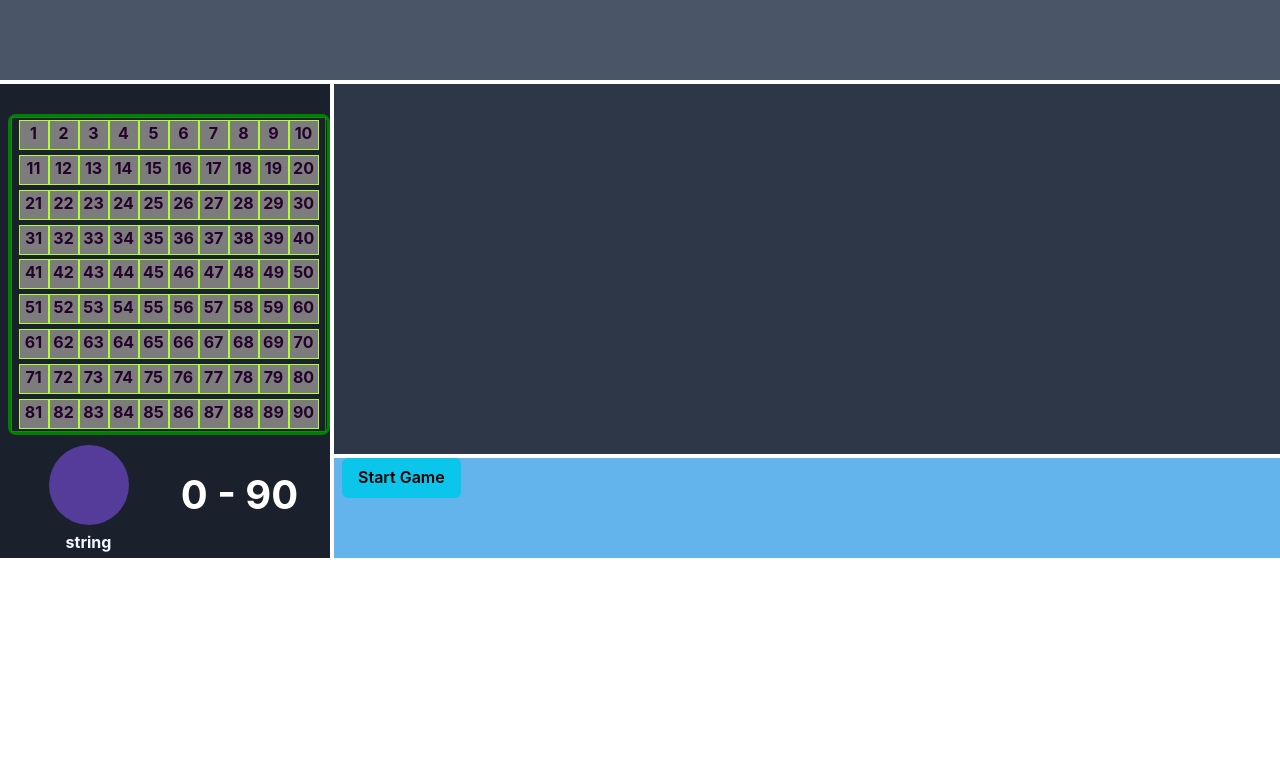
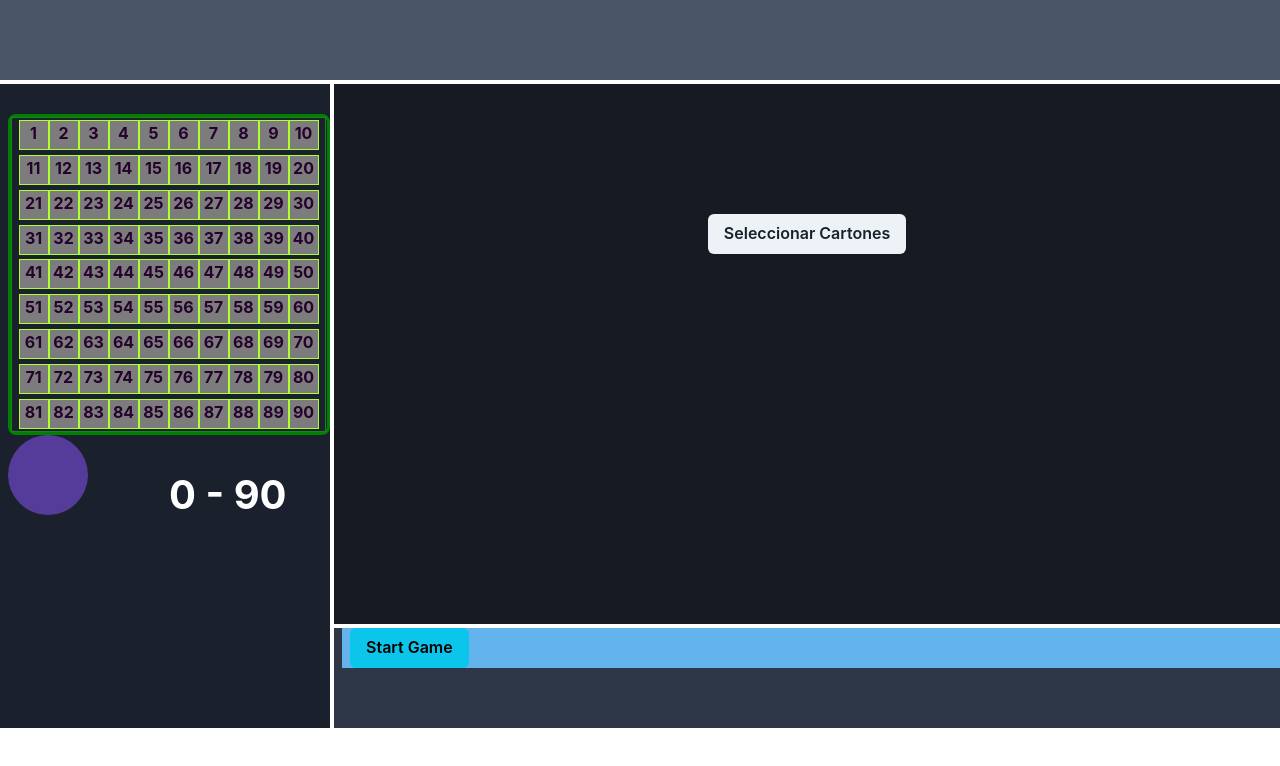
Before and after one commit to ayelentatto/bingo-with-react, a React (Create React App) app in the folder bingo/: page / in a window 1280 px wide. Shown: the top 766 px of the page. Built offline with nearby package versions, Linux system fonts and the light colour scheme.

Commit message:
modal with cardboard

```diff
--- /dev/null
+++ b/bingo/src/components/BingoFooter.jsx
@@ -0,0 +1,15 @@
+// BingoFooter.jsx
+import React from "react";
+import { GridItem, Button } from "@chakra-ui/react";
+
+const BingoFooter = ({ startGame }) => {
+  return (
+    <GridItem pl="2" bg="blue.300" area={"footer"}>
+      <Button colorScheme="cyan" onClick={startGame}>
+        Start Game
+      </Button>
+    </GridItem>
+  );
+};
+
+export default BingoFooter;
--- /dev/null
+++ b/bingo/src/components/BingoGrid.jsx
@@ -0,0 +1,98 @@
+import React, { useState } from "react";
+import { Grid, GridItem, Center, Modal, ModalOverlay, ModalContent, ModalHeader, ModalFooter, ModalBody, ModalCloseButton, Button } from "@chakra-ui/react";
+
+const generarNumsCarton = (disponibles) => {
+  const nums = [];
+  while (nums.length < 15) {
+    const randomNumber = disponibles[Math.floor(Math.random() * disponibles.length)];
+    if (!nums.includes(randomNumber)) {
+      nums.push(randomNumber);
+    }
+  }
+  return nums;
+};
+
+const BingoGrid = ({ cartonesPintados, salientes, onCartonesGenerados, numeroActual, disponibles, cartonesSeleccionados, cambiarClaseCarton }) => {
+  const [isOpen, setIsOpen] = useState(false);
+
+  const generarCartones = () => {
+    onCartonesGenerados(cartonesSeleccionados);
+
+    setIsOpen(false);
+  };
+
+  return (
+    <main>
+      <Center mt={130}>
+        <Button onClick={() => setIsOpen(true)}>Seleccionar Cartones</Button>
+      </Center>
+
+      <Modal isOpen={isOpen} onClose={() => setIsOpen(false)}>
+        <ModalOverlay />
+        <ModalContent>
+          <ModalHeader>Elije tus números!</ModalHeader>
+          <ModalCloseButton />
+          <ModalBody>
+            <Grid templateColumns="repeat(10, 1fr)" gap={6} className="cartones" flexWrap="wrap" display="flex">
+              {cartonesPintados.map((cartonPintado, index1) => (
+                <GridItem
+                  w="160px"
+                  h="100px"
+                  bg={cartonesSeleccionados.includes(cartonPintado) ? "green.500" : "rgb(37, 2, 105)"}
+                  key={index1}
+                  className="carton"
+                  onClick={() => {cambiarClaseCarton()}
+                  }
+                >
+                  {cartonPintado.map((num, index) => (
+                    <p key={index} className={(() => {
+                      if (num === numeroActual || !disponibles.includes(num) || salientes.includes(num)) {
+                        return "truee";
+                      } else {
+                        return "false";
+                      }
+                    })()}>
+                      {num}
+                    </p>
+                  ))}
+                </GridItem>
+              ))}
+            </Grid>
+          </ModalBody>
+
+          <ModalFooter>
+            <Button colorScheme="blue" mr={3} onClick={() => setIsOpen(false)}>
+              Cerrar
+            </Button>
+            <Button variant="ghost" onClick={generarCartones}>
+              Generar Cartones
+            </Button>
+          </ModalFooter>
+        </ModalContent>
+      </Modal>
+
+      <Grid templateColumns="repeat(10, 1fr)" gap={6} className="cartones" flexWrap="wrap" display="flex">
+  {cartonesSeleccionados.map((carton, index) => (
+    <GridItem
+      w="160px"
+      h="100px"
+      bg="grey.500"
+      key={index}
+      className={carton.clase}
+      onClick={() => cambiarClaseCarton(index)}
+    >
+      {carton.map((num, numIndex) => (
+        <p key={numIndex} className={`casilla ${carton.clase}`}>
+          {num.numero}
+        </p>
+      ))}
+    </GridItem>
+  ))}
+</Grid>
+
+    </main>
+  );
+
+};
+
+export default BingoGrid;
--- /dev/null
+++ b/bingo/src/components/BingoHeader.jsx
@@ -0,0 +1,26 @@
+// BingoHeader.jsx
+import React from "react";
+import { Badge, Flex } from "@chakra-ui/react";
+
+const BingoHeader = ({ salientes }) => {
+  return (
+    <header>
+      <Flex flexWrap="wrap">
+        {[...new Set(salientes)].map((num) => (
+          <Badge
+            key={num}
+            borderRadius="full"
+            px="2"
+            mr="2"
+            bg="purple.500"
+            color="white"
+          >
+            {num}
+          </Badge>
+        ))}
+      </Flex>
+    </header>
+  );
+};
+
+export default BingoHeader;
--- /dev/null
+++ b/bingo/src/components/BingoNav.jsx
@@ -0,0 +1,49 @@
+// BingoNav.jsx
+import React from "react";
+import { Box, SimpleGrid, Circle } from "@chakra-ui/react";
+
+const BingoNav = ({
+  tableroN,
+  salientes,
+  numerosTableroPintados,
+  numeroActual,
+  numeroString,
+}) => {
+  return (
+    <nav>
+      <Box mt="30px" borderRadius="lg" border="3px solid green">
+        <div className="allNums">
+          {tableroN.map((num) => (
+            <p
+              key={num}
+              className={
+                salientes.includes(num) || numerosTableroPintados.includes(num)
+                  ? "tablero pintado"
+                  : "tablero"
+              }
+            >
+              {num}
+            </p>
+          ))}
+        </div>
+      </Box>
+      <SimpleGrid columns={2} spacing={0}>
+        <Box bg="gray.800" height="120px">
+          <Circle size="80px" bg="purple.700" color="white">
+            <p className="numeroActual">{numeroActual}</p>
+          </Circle>
+          <Box color="tomato">{numeroString}</Box>
+        </Box>
+        <Box bg="gray.800" height="80px">
+          <Box mt="30px" mr="20px" color="white" size="50px">
+            <p className="countt">
+              {salientes.length} - 90
+            </p>
+          </Box>
+        </Box>
+      </SimpleGrid>
+    </nav>
+  );
+};
+
+export default BingoNav;
--- a/bingo/src/pages/Bingo/Bingo.jsx
+++ b/bingo/src/pages/Bingo/Bingo.jsx
@@ -1,10 +1,12 @@
-
 import React, { useEffect, useState } from "react";
 import "./Bingo.scss";
-import { numbers } from "../../shared/numbers";
+import { numbers, tablero } from "../../shared/numbers";
 import { phrases } from "../../shared/phrases";
-import { Box, Grid, GridItem, Button, ButtonGroup, Center, Square, Circle, Badge, Flex, SimpleGrid } from '@chakra-ui/react';
-
+import BingoGrid from "../../components/BingoGrid";
+import BingoHeader from "../../components/BingoHeader";
+import BingoNav from "../../components/BingoNav";
+import BingoFooter from "../../components/BingoFooter";
+import { Grid, GridItem, Button } from "@chakra-ui/react";
 
 const generarNumsCarton = (disponibles) => {
   const nums = [];
@@ -14,6 +16,7 @@ const generarNumsCarton = (disponibles) => {
       nums.push(randomNumber);
     }
   }
+  nums.sort((a, b) => a - b); // Ordenar los números de menor a mayor
   return nums;
 };
 
@@ -26,33 +29,69 @@ const speakPhrase = (number) => {
 };
 
 const Bingo = () => {
-  const [cartones, setCartones] = useState([]);
   const [cartonesPintados, setCartonesPintados] = useState([]);
-  const [disponibles, setDisponibles] = useState(numbers);
   const [salientes, setSalientes] = useState([]);
   const [numerosTableroPintados, setNumerosTableroPintados] = useState([]);
   const [numeroActual, setNumeroActual] = useState(null);
-  const usedNumbers = new Set([...salientes, numeroActual]);
-  const [count, setCount] = useState(0);
+  const [tableroN, setTablero] = useState(tablero);
 
-  const startGame = () => {
-    const newCartones = [];
-    while (newCartones.length < 10) {
+  const [cartones, setCartones] = useState([]);
+  const [disponibles, setDisponibles] = useState(numbers);
+  const [cartonesSeleccionados, setCartonesSeleccionados] = useState(cartonesPintados);
+
+  const cambiarClaseCarton = (cartonIndex) => {
+    // Lógica para cambiar la clase del cartón seleccionado
+    // Puedes modificar el estado de cartonesSeleccionados aquí
+    if (cartonesSeleccionados.includes(cartonIndex)) {
+      // Si el cartón ya está seleccionado, se elimina de los cartones seleccionados
+      setCartonesSeleccionados(cartonesSeleccionados.filter((carton) => carton !== cartonIndex));
+    } else {
+      // Si el cartón no está seleccionado, se agrega a los cartones seleccionados
+      setCartonesSeleccionados([...cartonesSeleccionados, cartonIndex]);
+    }
+  };
+  const cambiarClaseNumCarton = (cartonIndex) => {
+    // Lógica para cambiar la clase del cartón seleccionado
+    // Puedes modificar el estado de cartonesSeleccionados aquí
+    const cartonesActualizados = cartonesSeleccionados.map((carton, index) => {
+      if (index === cartonIndex) {
+        const numerosActualizados = carton.map((num) => {
+          const isPintado = salientes.includes(num);
+          if (isPintado && !numerosTableroPintados.includes(num)) {
+            // Si el número está pintado en el tablero y no está en la lista de números pintados del cartón
+            return { numero: num, clase: "pintada" };
+          }
+          return { numero: num, clase: "iiiBingoJsx" };
+        });
+        return numerosActualizados;
+      }
+      return carton;
+    });
+
+    setCartonesSeleccionados(cartonesActualizados);
+  };
+
+  const newCartones = [];
+
+  const generarCartones = () => {
+    const disponibles = [...salientes];
+    while (newCartones.length < 6) {
       newCartones.push(generarNumsCarton(disponibles));
     }
-    setCartones(newCartones);
-
+    setCartonesPintados(newCartones.map((carton) => carton.map((num) => num)));
+  };
+  const startGame = () => {
     setInterval(() => {
-      const newAvailableNumbers = disponibles.filter(num => num !== numeroActual);
+      const newAvailableNumbers = disponibles.filter((num) => num !== numeroActual);
       setDisponibles(newAvailableNumbers);
       const randomNumber = newAvailableNumbers[Math.floor(Math.random() * newAvailableNumbers.length)];
+      const randomIndex = newAvailableNumbers.indexOf(randomNumber);
 
       setNumeroActual(randomNumber);
       setSalientes((prevSalientes) => [...prevSalientes, randomNumber]);
       speakPhrase(randomNumber);
       setDisponibles((prevDisponibles) => prevDisponibles.filter((num) => num !== randomNumber));
-      setCount(count + 1);
-      const newCartonesPintados = newCartones.map((carton) => {
+      const newCartonesPintados = cartonesPintados.map((carton) => {
         const newCartonPintado = carton.map((num) => {
           const isPintado = salientes.includes(num);
           if (isPintado && !numerosTableroPintados.includes(num)) {
@@ -61,105 +100,67 @@ const Bingo = () => {
               num,
             ]);
           }
-          return <p className={`casilla ${isPintado ? "pintada" : ""}`}>{num}</p>;
+          return <p className={`casilla ${isPintado ? "pintada" : "iiiBingoJsx"}`}>{num}</p>;
         });
         return newCartonPintado;
       });
       setCartonesPintados(newCartonesPintados);
+      disponibles.splice(randomIndex, 1);
     }, 2000);
   };
 
-  useEffect(() => {}, [disponibles, cartones, salientes, cartonesPintados]);
+  const numeroString = (numeroActual) => {
+    const stringNumber = numeroActual.toString();
+    return <p>{stringNumber}</p>;
+  };
+
+  useEffect(() => {
+    const newCartones = [];
+    while (newCartones.length < 10) {
+      newCartones.push(generarNumsCarton(numbers));
+    }
+    setCartonesPintados(newCartones.map((carton) => carton.map((num) => <p className="casilla">{num}</p>)));
+  }, []);
 
   return (
     <Grid
-      templateAreas={`"header header"
-                          "nav main"
-                          "nav footer"`}
-      gridTemplateRows={'80px 1fr 100px'}
-      gridTemplateColumns={'330px 1fr'}
-      h='500px'
-      gap='1'
-      color='blackAlpha.900'
-      fontWeight='bold'
+      templateAreas={`"header header" "nav main" "nav footer"`}
+      gridTemplateRows={"80px 1fr 100px"}
+      gridTemplateColumns={"330px 1fr"}
+      h="500px"
+      gap="1"
+      color="blackAlpha.900"
+      fontWeight="bold"
     >
-      <GridItem pl='2' bg='gray.600' area={'header'}>
-      <Flex flexWrap='wrap'>
-          {[...new Set(salientes)].map((num) => (
-          <Badge key={num} borderRadius="full" px="2" mr="2" bg="purple.500" color="white">
-            {num}
-          </Badge>
-           ))}
-        </Flex>
+      <GridItem pl="2" bg="gray.600" area={"header"}>
+        <BingoHeader salientes={salientes} />
       </GridItem>
-      <GridItem pl='2' bg='gray.800' area={'nav'}>
-        <Box mt='30px' borderRadius='lg' border='3px solid green'>
-          <div className="allNums">
-            {numbers.map((num) => (
-              <p
-                key={num}
-                className={
-                  salientes.includes(num) || numerosTableroPintados.includes(num)
-                    ? 'tablero pintado'
-                    : 'tablero'
-                  }
-              >
-                {num}
-              </p>
-            ))}
-          </div>
-
-        </Box>
-        <SimpleGrid columns={2} spacing={0}>
-
-        <Box bg='gray.800' height='120px'>
-          <Center mt='10px'>
-          <Circle size='80px' bg='purple.700' color='white'>
-            <p className="numeroActual">{numeroActual}</p>
-          </Circle>
-          </Center>
-          <Center mt='5px'>
-          <Box color='aliceblue'>string</Box>
-
-          </Center>
-
-        </Box>
-        <Box bg='gray.800' height='80px'>
-          <Center mt='30px' mr='20px' color='white' size='50px'>
-            <p className="countt">{count} - 90</p>
-          </Center>
-        </Box>
-        </SimpleGrid>
-
+      <GridItem pl="2" bg="gray.800" area={"nav"}>
+        <BingoNav
+          tableroN={tableroN}
+          salientes={salientes}
+          numerosTableroPintados={numerosTableroPintados}
+          numeroActual={numeroActual} // Asegúrate de tener esta línea
+          numeroString={numeroString}
+        />
       </GridItem>
-      <GridItem pl='2' bg='gray.700' area={'main'} >
-        <Grid templateColumns='repeat(10, 1fr)' gap={6} className="cartones" flexWrap='wrap' display='flex'>
-          {cartonesPintados.map((cartonPintado, index1)=>(
-            <GridItem w='160px' h='100px' bg='rgb(37, 2, 105)' key={index1} className="carton">
-            {cartonPintado.map((num, index) => (
-          <p
-            key={index}
-            className={
-            salientes.includes(num.props.children) || num.props.className === 'casilla pintada'
-              ? 'casilla pintada'
-              : 'casilla'
-            }
-          >
-          {num}
-          </p>
-         ))}
-          </GridItem>
-
-          ))}
-
-        </Grid>
-
+      <GridItem bg="gray.900" area={"main"}>
+        <BingoGrid
+          cartonesPintados={cartonesPintados}
+          salientes={salientes}
+          numeroActual={numeroActual} // Asegúrate de tener esta línea
+          disponibles={disponibles}
+          onCartonesGenerados={setCartonesPintados}
+          cartonesSeleccionados={cartonesSeleccionados}
+          cambiarClaseCarton={cambiarClaseCarton}
+          cambiarClaseNumCarton={cambiarClaseNumCarton}
+        />
       </GridItem>
-      <GridItem pl='2' bg='blue.300' area={'footer'}>
-      <Button colorScheme='cyan' onClick={startGame} >Start Game</Button>
+      <GridItem pl="2" bg="gray.700" area={"footer"}>
+        <BingoFooter startGame={startGame} />
       </GridItem>
     </Grid>
   );
-}
+};
 
 export default Bingo;
--- a/bingo/src/shared/numbers.js
+++ b/bingo/src/shared/numbers.js
@@ -4,8 +4,11 @@ for (let i= 1; i < 91; i++){
     numbers.push(i);
 }
 
-let asertados = [];
+const tablero = [];
+for (let i= 1; i < 91; i++){
+    tablero.push(i);
+}
 
 
 
-export { numbers , asertados };
+export { numbers , tablero };
```
Also changed, not shown: bingo/src/components/Carton.jsx (deleted, +0 -23 lines), bingo/src/components/Cartones.jsx (deleted, +0 -53 lines), bingo/src/components/NumeroActual.jsx (deleted, +0 -7 lines), bingo/src/components/NumeroTablero.jsx (deleted, +0 -20 lines), bingo/src/pages/Bingo/Bingo.scss (+7 -0 lines).
